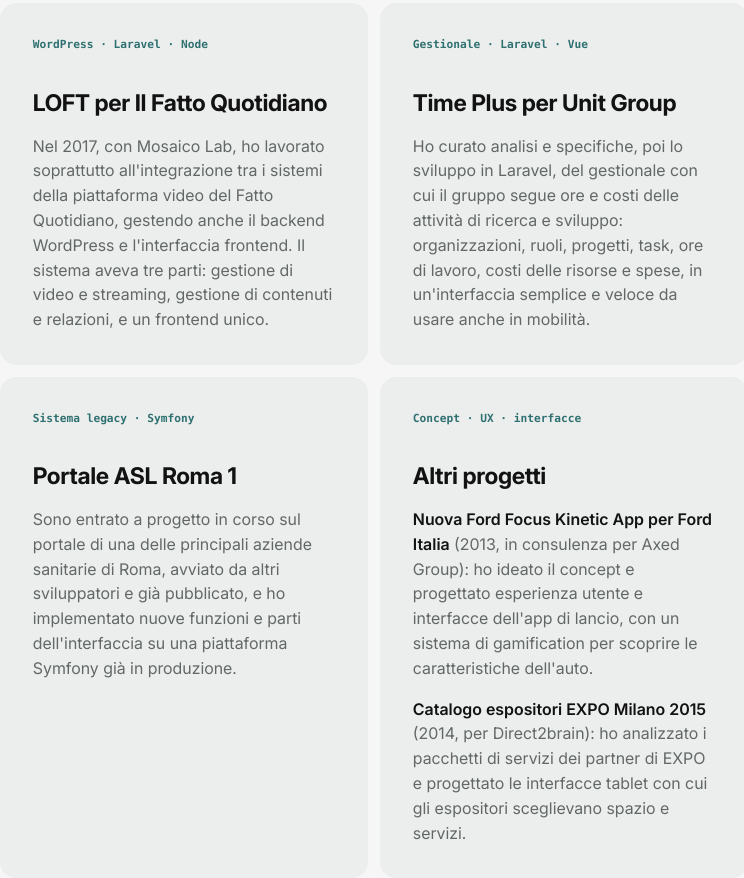
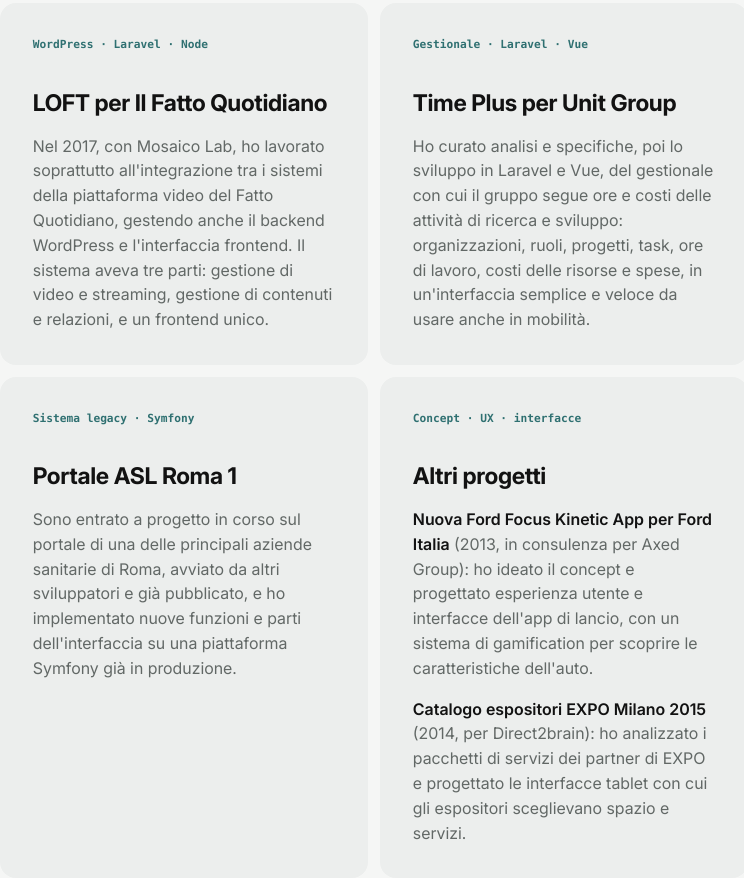
Before and after one commit to andrearufo/rufo.dev, a plain HTML site: page index.html in a window 1280 px wide. Shown: the part 3791-4669 px from the top of the page, without its empty margins (481-1225 px from the left). Drawn offline with Linux system fonts and the light colour scheme; no server answers.

Commit message:
Time Plus: sviluppo in Laravel e Vue
Co-Authored-By: Claude Opus 5.5 <noreply@anthropic.com>

```diff
--- a/index.html
+++ b/index.html
@@ -193,7 +193,7 @@
           <article class="service">
             <span class="service-number">Gestionale · Laravel · Vue</span>
             <h3>Time Plus per Unit Group</h3>
-            <p>Ho curato analisi e specifiche, poi lo sviluppo in Laravel, del gestionale con cui il gruppo segue ore e costi delle attività di ricerca e sviluppo: organizzazioni, ruoli, progetti, task, ore di lavoro, costi delle risorse e spese, in un'interfaccia semplice e veloce da usare anche in mobilità.</p>
+            <p>Ho curato analisi e specifiche, poi lo sviluppo in Laravel e Vue, del gestionale con cui il gruppo segue ore e costi delle attività di ricerca e sviluppo: organizzazioni, ruoli, progetti, task, ore di lavoro, costi delle risorse e spese, in un'interfaccia semplice e veloce da usare anche in mobilità.</p>
           </article>
           <article class="service">
             <span class="service-number">Sistema legacy · Symfony</span>
```
